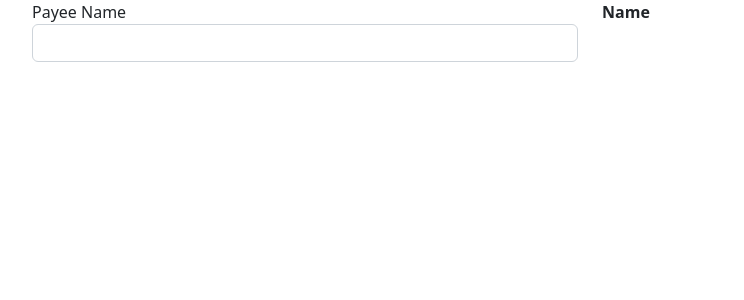
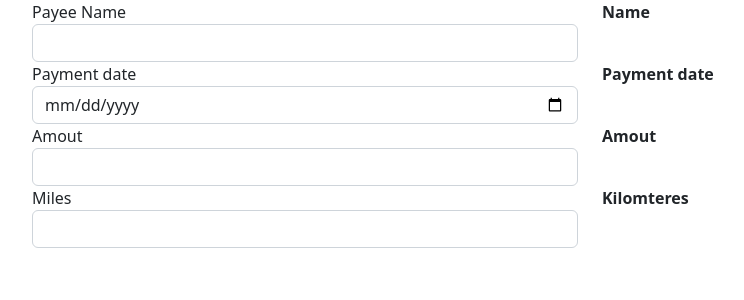
Before and after one commit to 3gzon/bootcamp-ng, an Angular app: page / in a window 1280 px wide. Shown: the top 300 px of the page, without its empty margins (50-794 px from the left). Built offline with nearby package versions, Linux system fonts and the light colour scheme.

Commit message:
feat: added build in pipes and custom pipe

```diff
--- a/angular.json
+++ b/angular.json
@@ -82,5 +82,8 @@
         }
       }
     }
+  },
+  "cli": {
+    "analytics": "5125a499-61ce-47a3-89ae-6db6b11fc84c"
   }
 }
--- a/src/app/app.component.html
+++ b/src/app/app.component.html
@@ -11,4 +11,40 @@
       </div>
     </div>
   </div>
+  <div class="row">
+    <div class="form-group col">
+      <label for="">Payment date</label>
+      <input class="form-control" type="date" (input)="onDateChange($any($event.target).value)">
+    </div>
+    <div class="col">
+      <label for=""><b>Payment date</b></label>
+      <div>
+        {{date | date}}
+      </div>
+    </div>
+  </div>
+  <div class="row">
+    <div class="form-group col">
+      <label for="">Amout</label>
+      <input class="form-control" type="number" (input)="onAmountChange($any($event.target).value)">
+    </div>
+    <div class="col">
+      <label for=""><b>Amout</b></label>
+      <div>
+        {{amount | currency}}
+      </div>
+    </div>
+  </div>
+  <div class="row">
+    <div class="form-group col">
+      <label for="">Miles</label>
+      <input class="form-control" type="number" (input)="onMilesChange($any($event.target).value)">
+    </div>
+    <div class="col">
+      <label for=""><b>Kilomteres</b></label>
+      <div>
+        {{miles | convert:'m'}}
+      </div>
+    </div>
+  </div>
 </div>
--- a/src/app/app.component.ts
+++ b/src/app/app.component.ts
@@ -7,7 +7,26 @@ import { Component, Input } from '@angular/core';
 })
 export class AppComponent {
   name!: string;
+  date!: string;
+  amount!: number;
+  miles!: number;
+  car = {
+    brand: 'golf',
+    model: '6',
+    year: 2020,
+  };
   onNameChange(value: string) {
     this.name = value;
   }
+  onDateChange(value: string) {
+    this.date = value;
+  }
+
+  onAmountChange(value: string) {
+    this.amount = parseFloat(value);
+  }
+
+  onMilesChange(value: string) {
+    this.miles = parseFloat(value);
+  }
 }
--- a/src/app/app.module.ts
+++ b/src/app/app.module.ts
@@ -3,11 +3,13 @@ import { BrowserModule } from '@angular/platform-browser';
 
 import { AppComponent } from './app.component';
 import { CardComponent } from './card/card.component';
+import { ConvertPipe } from './convert.pipe';
 
 @NgModule({
   declarations: [
     AppComponent,
-    CardComponent
+    CardComponent,
+    ConvertPipe
   ],
   imports: [
     BrowserModule
--- /dev/null
+++ b/src/app/convert.pipe.ts
@@ -0,0 +1,14 @@
+import { Pipe, PipeTransform } from '@angular/core';
+
+@Pipe({
+  name: 'convert',
+})
+export class ConvertPipe implements PipeTransform {
+  transform(value: any, ...args: any[]): any {
+    if (!value) {
+      return '';
+    }
+
+    return value * 1.601;
+  }
+}
```
Also changed, not shown: 1 other file (tests, documents, lock files or other folders).
